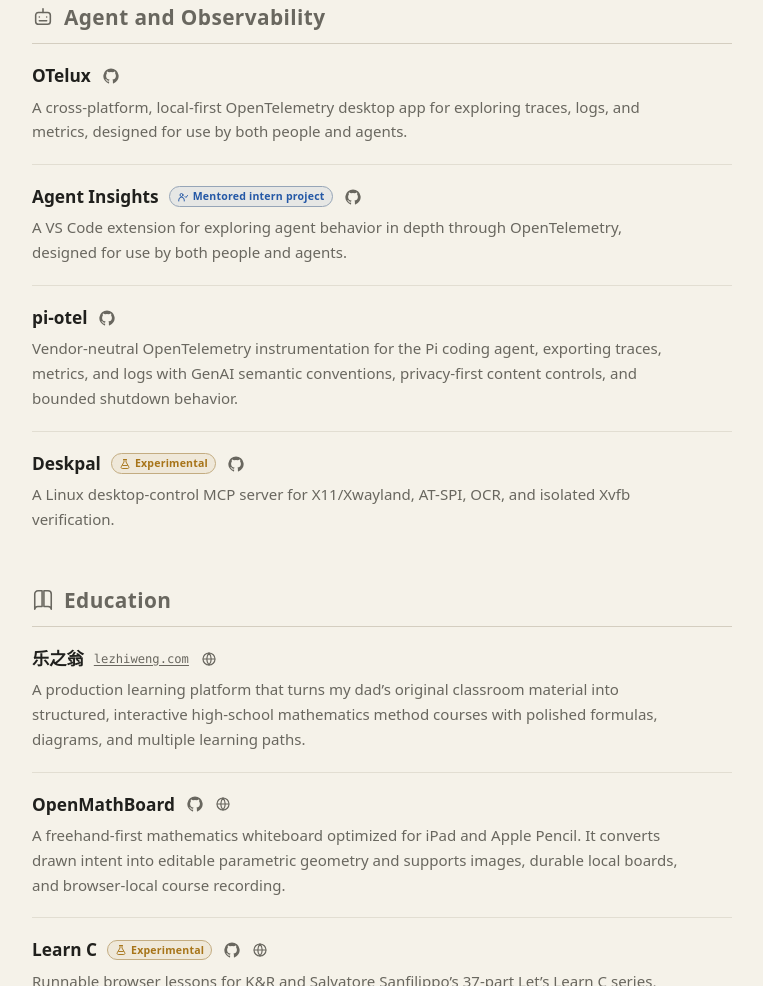
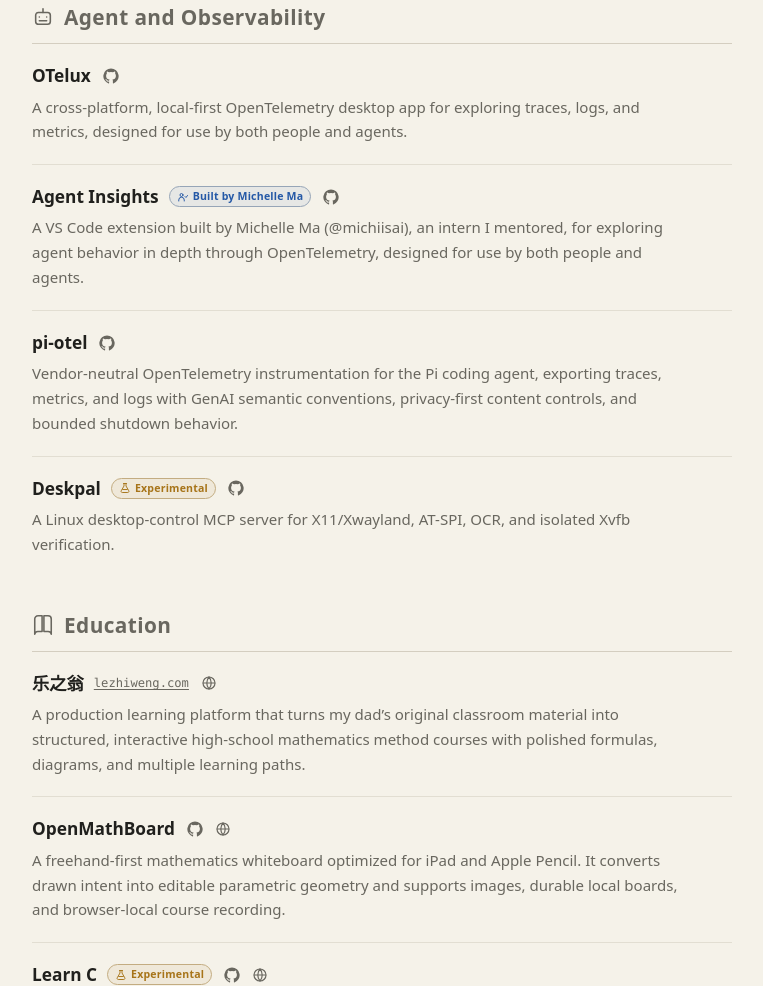
Before and after one commit to b1tank/b1tank.github.io, an Astro site: page / in a window 1280 px wide. Shown: the part 2474-3460 px from the top of the page, without its empty margins (218-981 px from the left). Built offline with nearby package versions, Linux system fonts and the light colour scheme; Astro itself is replaced by a stand-in of ours.

Commit message:
Credit Agent Insights author

```diff
--- a/src/pages/index.astro
+++ b/src/pages/index.astro
@@ -93,7 +93,7 @@
         name: 'Agent Insights',
         repository: 'https://github.com/michiisai/agent-insights',
         mentored: true,
-        description: 'A VS Code extension for exploring agent behavior in depth through OpenTelemetry, designed for use by both people and agents.',
+        description: 'A VS Code extension built by Michelle Ma (@michiisai), an intern I mentored, for exploring agent behavior in depth through OpenTelemetry, designed for use by both people and agents.'
       },
       {
         name: 'pi-otel',
@@ -288,9 +288,9 @@
                       </span>
                     )}
                     {project.mentored && (
-                      <span class="project-status project-status-mentored" title="Developed by an intern I mentored">
+                      <span class="project-status project-status-mentored" title="Built by Michelle Ma, an intern I mentored">
                         <svg viewBox="0 0 24 24" aria-hidden="true"><circle cx="9" cy="8" r="3"/><path d="M3.5 20v-2a5.5 5.5 0 0 1 11 0v2M16 11l2 2 3-4"/></svg>
-                        Mentored intern project
+                        Built by Michelle Ma
                       </span>
                     )}
                     {(project.repository || project.website) && (
```
